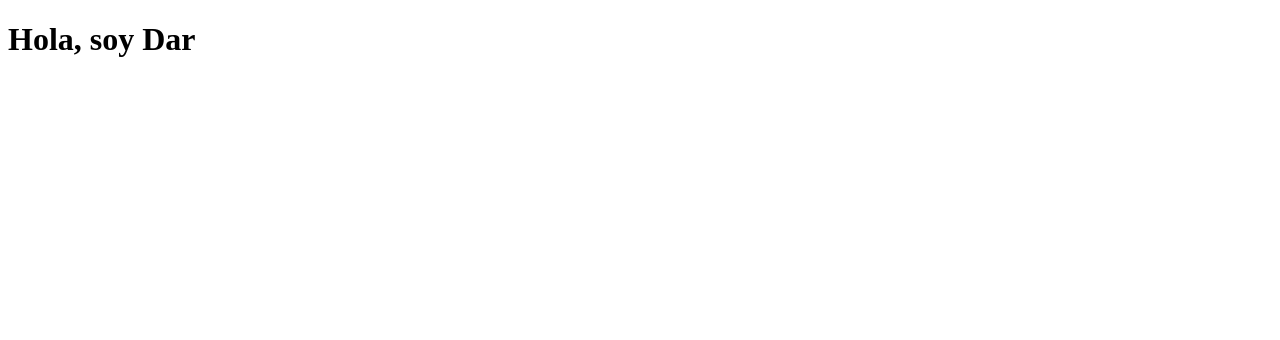
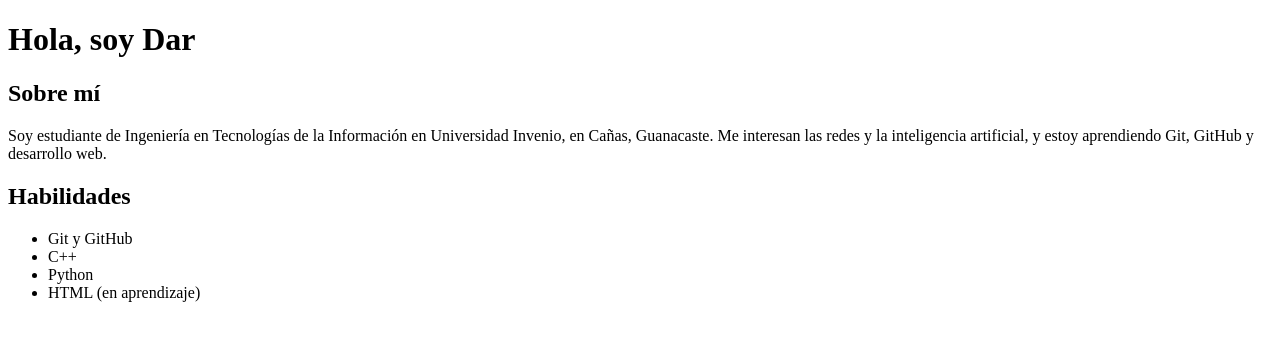
Before and after one commit to darleyy/aprendiendo-git, a plain HTML site: page index.html in a window 1280 px wide. Drawn offline with Linux system fonts and the light colour scheme.

Commit message:
Agrego secciones de sobre mi y habilidades

```diff
--- a/index.html
+++ b/index.html
@@ -5,5 +5,15 @@
 </head>
 <body>
     <h1>Hola, soy Dar</h1>
+        <h2>Sobre mí</h2>
+    <p>Soy estudiante de Ingeniería en Tecnologías de la Información en Universidad Invenio, en Cañas, Guanacaste. Me interesan las redes y la inteligencia artificial, y estoy aprendiendo Git, GitHub y desarrollo web.</p>
+
+    <h2>Habilidades</h2>
+    <ul>
+        <li>Git y GitHub</li>
+        <li>C++</li>
+        <li>Python</li>
+        <li>HTML (en aprendizaje)</li>
+    </ul>
 </body>
 </html>
```
